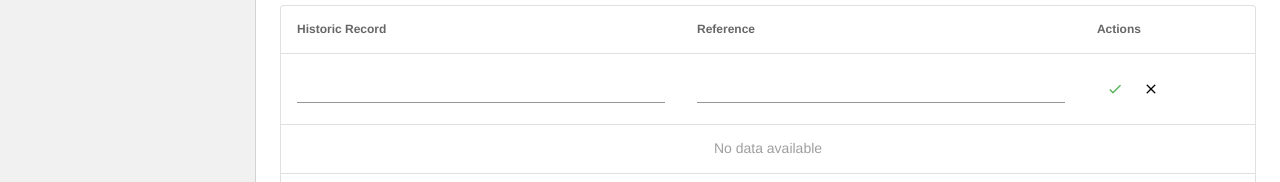
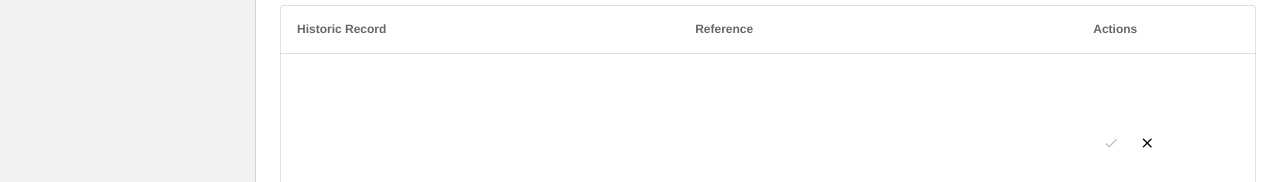
Before and after one commit to ytgov/yhsi, a Vue app in the folder src/web/: page /boats/new in a window 1280 px wide. Both pictures are taken after typing "Sample" into the empty fields and a click on the button "Add Historic Record". Shown: the part 871-1053 px from the top of the page. Built offline with nearby package versions, Linux system fonts and the light colour scheme; no server answers.

Commit message:
Front: added api conections to the historic record component

```diff
--- a/src/web/src/components/Boats/BoatsComponents/Boat/BoatsForm.vue
+++ b/src/web/src/components/Boats/BoatsComponents/Boat/BoatsForm.vue
@@ -344,7 +344,7 @@
         </v-row>
         <v-divider class="my-5"></v-divider>
 <!-- Historic Record component -->
-        <HistoricRecord v-if="fields.histories != undefined" :historicRecords="fields.histories" :mode="'edit'"  />
+        <HistoricRecord v-if="fields.histories != undefined" :historicRecords="fields.histories" :mode="'edit'" :boatID="getBoatID" />
         <v-overlay :value="overlay">
             <v-progress-circular
                 indeterminate
--- a/src/web/src/components/Boats/BoatsComponents/HistoricRecord.vue
+++ b/src/web/src/components/Boats/BoatsComponents/HistoricRecord.vue
@@ -29,14 +29,14 @@
                         <template v-slot:body.prepend="{}" v-if="addingItem">
                             <tr>
                                 <td>
-                                    <v-text-field
-                                    v-model="historicRecordHelper "
-                                    ></v-text-field>
+                                    <v-textarea
+                                    v-model="historicRecordHelper"
+                                    ></v-textarea>
                                 </td>
                                 <td>
-                                    <v-text-field
+                                    <v-textarea
                                     v-model="referenceHelper"
-                                    ></v-text-field>
+                                    ></v-textarea>
                                 </td>
                                 <td>
                                     <v-tooltip bottom>
@@ -44,6 +44,7 @@
                                                 <v-btn
                                                 v-bind="attrs"
                                                 v-on="on"
+                                                :disabled="!referenceHelper && !historicRecordHelper"
                                                 icon class="black--text" color="success"  @click="saveItem()">
                                                     <v-icon
                                                     small
@@ -103,6 +104,7 @@
                                         <v-btn
                                         v-bind="attrs"
                                         v-on="on"
+                                        :disabled="referenceHelper === '' || historicRecordHelper === ''"
                                         icon class="black--text" color="success"  @click="saveTable(index)">
                                             <v-icon
                                             small
@@ -135,9 +137,10 @@
 </template>
 
 <script>
+import histories from "../../../controllers/histories";
 export default {
     name: "historicRecord",
-    props: ["historicRecords", "mode"],
+    props: ["historicRecords", "mode", "boatID"],
     data: ()=>({
         search: "",
         headers: [
@@ -166,22 +169,41 @@ export default {
             this.editTable = -1;
             //this.data.shift();
         },
-        saveTable(index){
+        async saveTable(index){
+            let data = {
+                history: {
+                    HistoryText: this.historicRecordHelper,
+                    Reference: this.referenceHelper,
+                    UID: this.boatID
+                }
+            };
+            let resp = await histories.put( this.data[index].id, data);
+            console.log(resp);
+
             this.data[index].Reference = this.referenceHelper;
             this.data[index].HistoryText = this.historicRecordHelper;
             this.editTable = -1;
         },
         addRecord(){
             //this.$emit('addRecord')
-            this.historicRecordHelper = "";
-            this.referenceHelper = "";
+            this.historicRecordHelper = null;
+            this.referenceHelper = null;
             this.addingItem = true;
         },
         //for adding a new item
-        saveItem(){
-            this.data.push({HistoryText: this.historicRecordHelper, Reference: this.referenceHelper });
-            this.historicRecordHelper = "";
-            this.referenceHelper = "";
+        async saveItem(){
+            let data = {
+                history: {
+                    HistoryText: this.historicRecordHelper,
+                    Reference: this.referenceHelper,
+                    UID: this.boatID
+                }
+            };
+            let resp = await histories.post(data);
+            if(resp[0].HistoryText);
+                this.data.push(resp[0]);
+            this.historicRecordHelper = null;
+            this.referenceHelper = null;
             this.addingItem = false;
         },
         cancelItem(){
--- a/src/web/src/controllers/histories.js
+++ b/src/web/src/controllers/histories.js
@@ -11,7 +11,7 @@ export default {
       });
     },
     async put(historyId, data){
-      return await api.post(`histories/${historyId}`,data)
+      return await api.put(`histories/${historyId}`,data)
       .then(res => {
         return res.data;
       }).catch(error =>{
```
Also changed, not shown: 1 other file (tests, documents, lock files or other folders).
